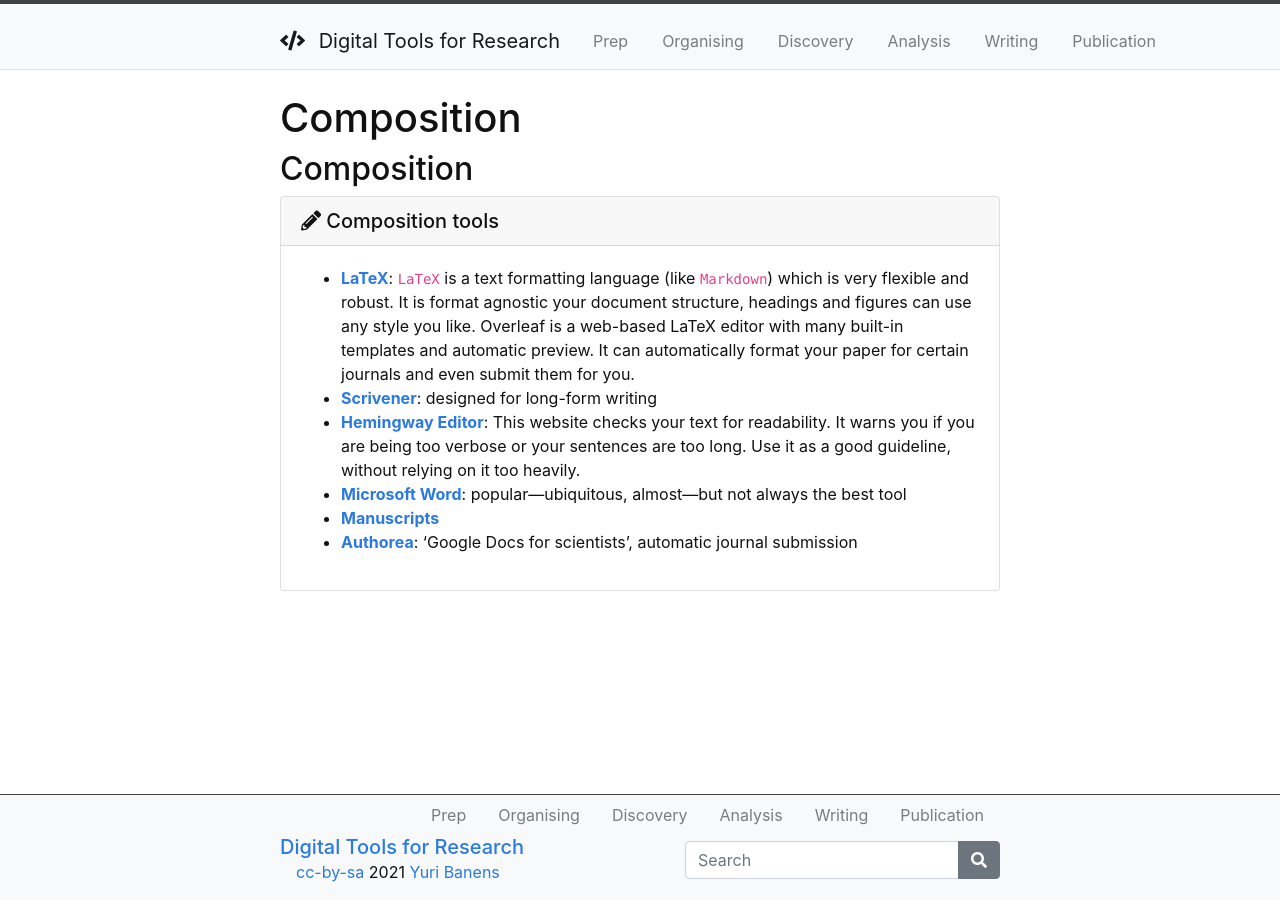
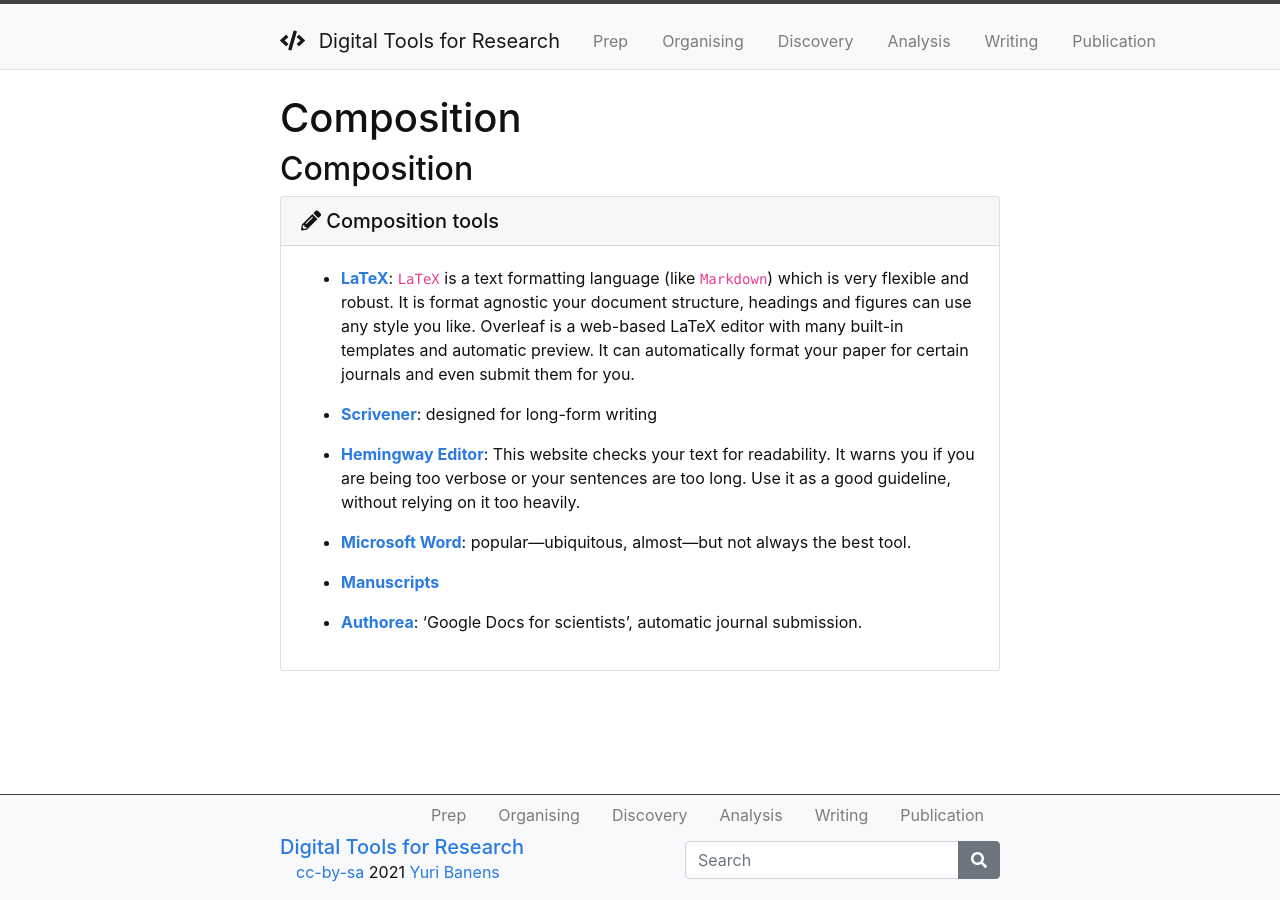
Before and after one commit to GriffithUniLibrary/digital-tools-modular, a Jekyll site: the page built from content/5-writing-composition.md, in a window 1280 px wide. Built offline with Jekyll 4.4.1, drawn with Linux system fonts in a browser that asks for light colours; our own code applies the rules of GitHub Pages for plain Markdown files.

Commit message:
Fixed some markdown

```diff
--- a/content/5-writing-composition.md
+++ b/content/5-writing-composition.md
@@ -2,10 +2,16 @@
 
 {% capture compostition %}
 - **[LaTeX](https://www.overleaf.com)**: `LaTeX` is a text formatting language (like `Markdown`) which is very flexible and robust. It is format agnostic your document structure, headings and figures can use any style you like. Overleaf is a web-based LaTeX editor with many built-in templates and automatic preview. It can automatically format your paper for certain journals and even submit them for you.
+
 - **[Scrivener](https://www.literatureandlatte.com/scrivener/)**: designed for long-form writing
+
 - **[Hemingway Editor](http://hemingwayapp.com/)**: This website checks your text for readability. It warns you if you are being too verbose or your sentences are too long. Use it as a good guideline, without relying on it too heavily.
-- **[Microsoft Word](https://www.office.com)**: popular—ubiquitous, almost—but not always the best tool
+
+- **[Microsoft Word](https://www.office.com)**: popular—ubiquitous, almost—but not always the best tool.
+
 - **[Manuscripts](https://www.manuscriptsapp.com)**
-- **[Authorea](https://www.authorea.com)**: 'Google Docs for scientists', automatic journal submission
+
+- **[Authorea](https://www.authorea.com)**: 'Google Docs for scientists', automatic journal submission.
+
 {% endcapture %}
 {% include card.html header="<i class='fas fa-pencil-alt'></i> Composition tools" text=compostition %}
```
Also changed, not shown: content/5-writing-coding.md (+15 -0 lines), content/6-publication-images.md (+4 -0 lines), content/6-publication-network.md (+9 -5 lines).
